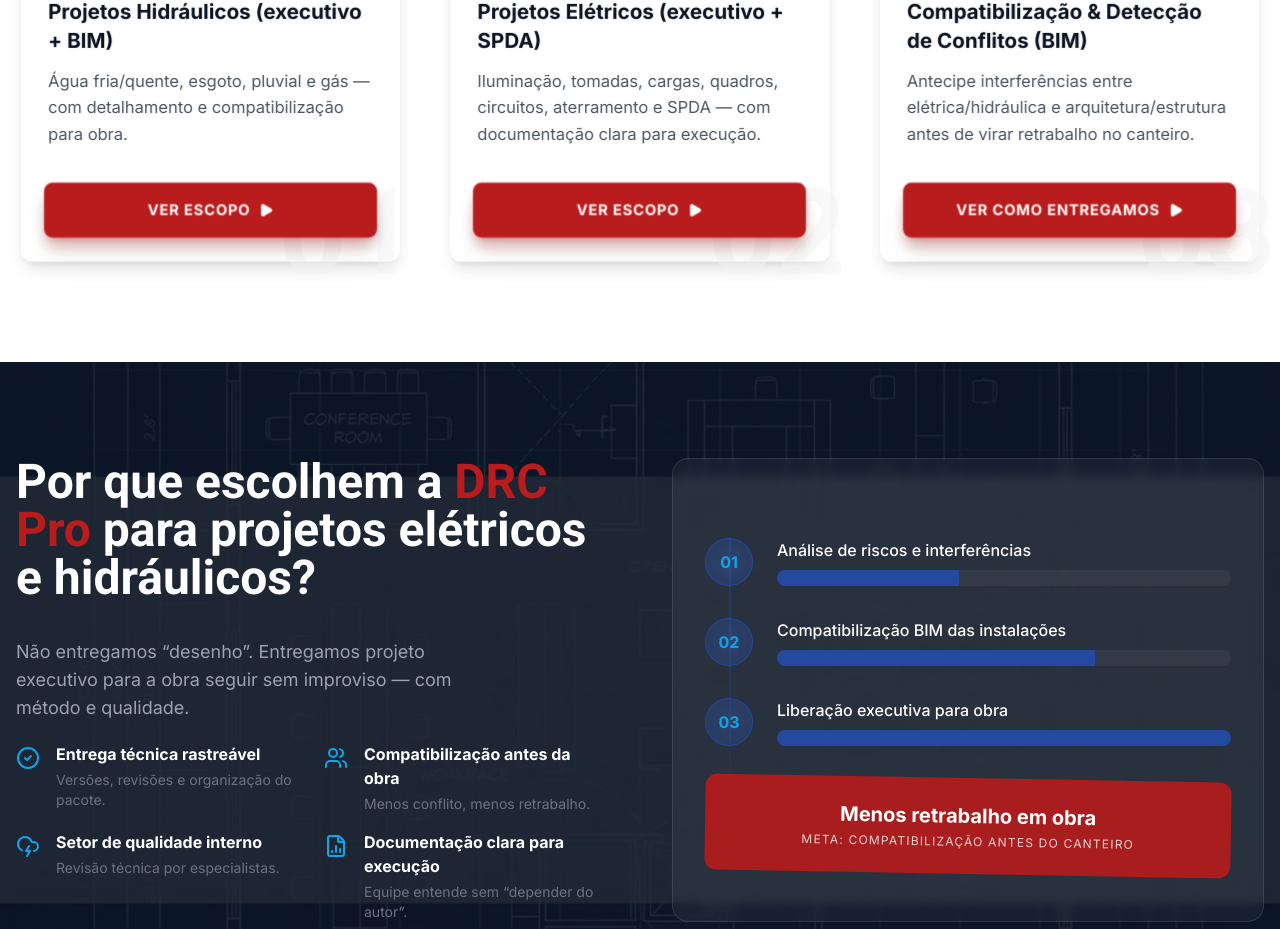
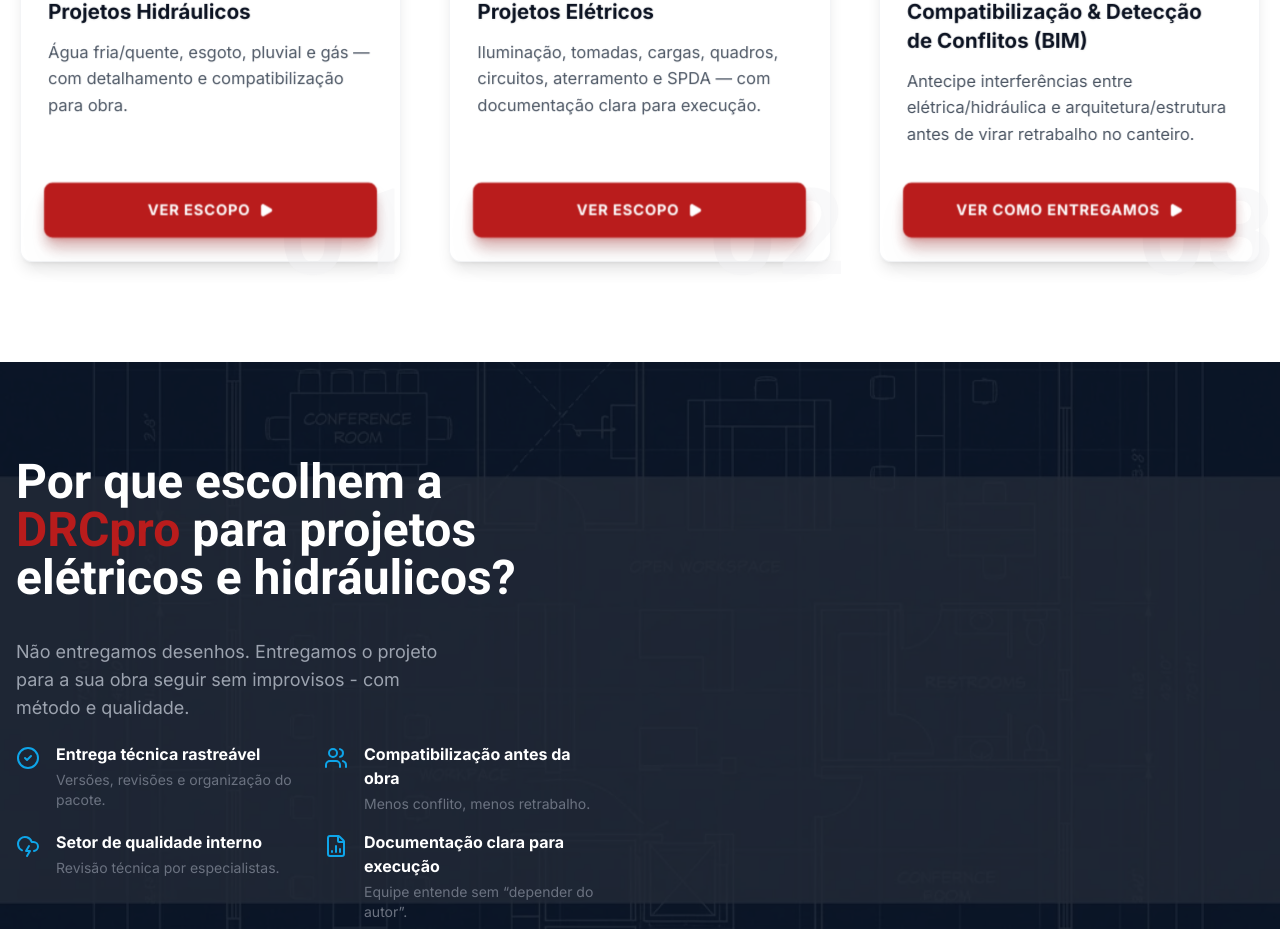
Before and after one commit to VoaNegocio/drcpro-lp, a React (Vite) app: page / in a window 1280 px wide. Shown: the part 1197-2126 px from the top of the page. Built offline with nearby package versions, Linux system fonts and the light colour scheme.

Commit message:
ajustes novos

```diff
--- a/index.html
+++ b/index.html
@@ -47,22 +47,22 @@
   </noscript>
 
   <!-- SEO -->
-  <title>DRC Pro | Engenharia Consultiva e Projetos Complementares</title>
+  <title>DRCpro | Engenharia Consultiva e Projetos Complementares</title>
   <meta name="description"
     content="Especialistas em Engenharia Consultiva e Projetos Complementares. Soluções inovadoras, eficientes e personalizadas para o sucesso do seu empreendimento.">
   <meta name="keywords"
-    content="Engenharia Consultiva, Projetos Complementares, Engenharia Civil, Consultoria, Projetos, DRC Pro, Construção Civil">
+    content="Engenharia Consultiva, Projetos Complementares, Engenharia Civil, Consultoria, Projetos, DRCpro, Construção Civil">
 
   <!-- Open Graph / Facebook -->
   <meta property="og:type" content="website">
-  <meta property="og:title" content="DRC Pro | Engenharia Consultiva e Projetos Complementares">
+  <meta property="og:title" content="DRCpro | Engenharia Consultiva e Projetos Complementares">
   <meta property="og:description"
     content="Especialistas em Engenharia Consultiva e Projetos Complementares. Soluções inovadoras para o seu empreendimento.">
   <meta property="og:image" content="/logodrcpro-semfundo.png">
 
   <!-- Twitter -->
   <meta name="twitter:card" content="summary_large_image">
-  <meta name="twitter:title" content="DRC Pro | Engenharia Consultiva e Projetos Complementares">
+  <meta name="twitter:title" content="DRCpro | Engenharia Consultiva e Projetos Complementares">
   <meta name="twitter:description"
     content="Especialistas em Engenharia Consultiva e Projetos Complementares. Soluções inovadoras para o seu empreendimento.">
   <meta name="twitter:image" content="/logodrcpro-semfundo.png">
--- a/src/components/CTAFinal.jsx
+++ b/src/components/CTAFinal.jsx
@@ -58,7 +58,7 @@
                                 src="/team-meeting-optimized.webp"
                                 width="600"
                                 height="600"
-                                alt="Equipe DRC Pro em reunião"
+                                alt="Equipe DRCpro em reunião"
                                 className={`w-full h-full object-cover transition-all duration-1000 hover:scale-105 ${isInView ? 'grayscale-0' : 'grayscale'
                                     }`}
                             />
--- a/src/components/Differentials.jsx
+++ b/src/components/Differentials.jsx
@@ -38,10 +38,10 @@
                     {/* Left Content */}
                     <div className="text-white order-1 lg:order-1">
                         <h2 className="text-2xl md:text-4xl lg:text-5xl font-bold mb-9 leading-tight font-heading">
-                            Por que escolhem a <span className="text-brand-red">DRC Pro</span> para projetos elétricos e hidráulicos?
+                            Por que escolhem a <span className="text-brand-red">DRCpro</span> para projetos elétricos e hidráulicos?
                         </h2>
                         <p className="text-gray-400 text-base md:text-lg mb-5 max-w-md">
-                            Não entregamos “desenho”. Entregamos projeto executivo para a obra seguir sem improviso — com método e qualidade.
+                            Não entregamos desenhos. Entregamos o projeto para a sua obra seguir sem improvisos - com método e qualidade.
                         </p>
 
                         <div className="grid sm:grid-cols-2 gap-x-6 gap-y-4">
@@ -59,40 +59,7 @@
                         </div>
                     </div>
 
-                    {/* Right Visual - Abstract Representation of "Traceability" */}
-                    <div className="order-2 lg:order-2 relative h-full min-h-[300px] md:min-h-[400px] border border-white/10 rounded-2xl bg-white/5 backdrop-blur-sm p-6 md:p-8 flex flex-col justify-center mb-8 lg:mb-0">
-                        {/* Visual elements simulating a timeline or process */}
-                        <div className="space-y-8 relative">
-                            {/* Connector Line */}
-                            <div className="absolute left-6 top-8 bottom-8 w-0.5 bg-gradient-to-b from-brand-blue to-transparent md:block hidden opacity-30"></div>
 
-                            {[
-                                { num: '01', label: 'Análise de riscos e interferências', width: '40%' },
-                                { num: '02', label: 'Compatibilização BIM das instalações', width: '70%' },
-                                { num: '03', label: 'Liberação executiva para obra', width: '100%' }
-                            ].map((step) => (
-                                <div key={step.num} className="flex items-center gap-4 md:gap-6 relative">
-                                    <div className="w-12 h-12 rounded-full bg-brand-blue/20 border border-brand-blue/50 flex items-center justify-center text-brand-cyan font-bold shrink-0 z-10 backdrop-blur-md">
-                                        {step.num}
-                                    </div>
-                                    <div className="flex-grow">
-                                        <h5 className="text-white font-medium text-sm md:text-base mb-2">{step.label}</h5>
-                                        <div className="h-3 md:h-4 bg-white/5 rounded-full overflow-hidden">
-                                            <div
-                                                className="h-full bg-brand-blue/60"
-                                                style={{ width: step.width }}
-                                            ></div>
-                                        </div>
-                                    </div>
-                                </div>
-                            ))}
-
-                            <div className="mt-8 p-6 bg-brand-red/90 rounded-xl text-white text-center transform rotate-1 hover:rotate-0 transition-transform cursor-default">
-                                <p className="font-bold text-xl">Menos retrabalho em obra</p>
-                                <p className="text-xs opacity-80 uppercase tracking-widest mt-1">Meta: compatibilização antes do canteiro</p>
-                            </div>
-                        </div>
-                    </div>
                 </div>
             </div>
         </section>
--- a/src/components/Footer.jsx
+++ b/src/components/Footer.jsx
@@ -9,7 +9,7 @@
                     <div className="text-center md:text-left">
                         <img
                             src="/logodrcpro-footer.png"
-                            alt="DRC Pro"
+                            alt="DRCpro"
                             width="150"
                             height="150"
                             className="h-12 w-auto object-contain mx-auto md:mx-0 mb-2"
@@ -20,7 +20,7 @@
                     </div>
 
                     <div className="text-gray-500 text-sm text-center md:text-right">
-                        <p>&copy; {currentYear} DRC Pro. Todos os direitos reservados.</p>
+                        <p>&copy; {currentYear} DRCpro. Todos os direitos reservados.</p>
                         <p className="mt-1">
                             Desenvolvido com <span className="text-red-500">♥</span> por Agência VOA
                         </p>
--- a/src/components/Header.jsx
+++ b/src/components/Header.jsx
@@ -32,7 +32,7 @@
                 <a href="#" className="z-[60]">
                     <img
                         src="/logodrcpro-small.png"
-                        alt="DRC Pro"
+                        alt="DRCpro"
                         width="250"
                         height="250"
                         className="h-20 md:h-24 w-auto object-contain -my-5 md:-my-6"
--- a/src/components/Hero.jsx
+++ b/src/components/Hero.jsx
@@ -43,7 +43,7 @@
                     </div>
 
                     <h1 className="text-3xl sm:text-4xl md:text-5xl lg:text-6xl font-bold text-white leading-[1.2] mb-6 font-heading">
-                        Projetos elétricos e hidráulicos para evitar <span className="text-red-500">retrabalho e atraso</span> na obra.
+                        Projetos de Sistemas Prediais para evitar <span className="text-red-500">retrabalho e atraso</span> na obra.
                     </h1>
 
                     {/* Mobile Hero Image */}
--- a/src/components/Services.jsx
+++ b/src/components/Services.jsx
@@ -14,14 +14,14 @@
     const services = [
         {
             icon: Zap,
-            title: "Projetos Hidráulicos (executivo + BIM)",
+            title: "Projetos Hidráulicos",
             description: "Água fria/quente, esgoto, pluvial e gás — com detalhamento e compatibilização para obra.",
             image: "/imgs/imgcard1.webp",
             video: "/videos/video1_opt.mp4"
         },
         {
             icon: Layers,
-            title: "Projetos Elétricos (executivo + SPDA)",
+            title: "Projetos Elétricos",
             description: "Iluminação, tomadas, cargas, quadros, circuitos, aterramento e SPDA — com documentação clara para execução.",
             image: "/imgs/imgcard2-optimized.webp",
             video: "/videos/video2_opt.mp4"
--- a/src/components/SocialProof.jsx
+++ b/src/components/SocialProof.jsx
@@ -31,7 +31,7 @@
 
                     <blockquote className="relative z-10 pt-4">
                         <p className="text-xl md:text-4xl font-medium text-brand-dark italic mb-6 md:mb-8 leading-relaxed font-heading">
-                            "Com a DRC Pro, os projetos chegam no prazo e conseguimos prever as etapas sem surpresa. A organização técnica é o grande diferencial."
+                            "Com a DRCpro, os projetos chegam no prazo e conseguimos prever as etapas sem surpresa. A organização técnica é o grande diferencial."
                         </p>
                         <footer className="text-gray-600">
                             <strong className="block text-brand-dark text-lg font-bold">Michel</strong>
```
